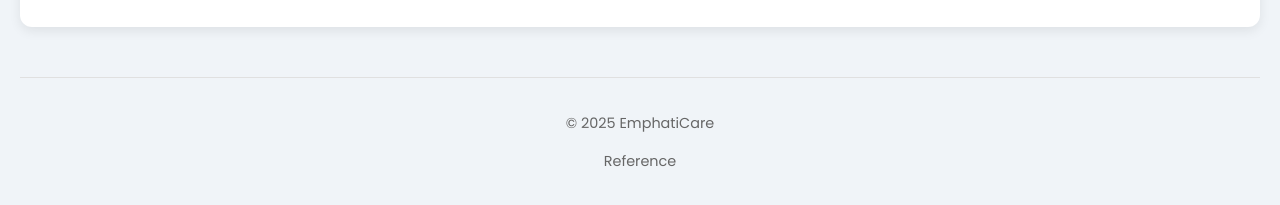
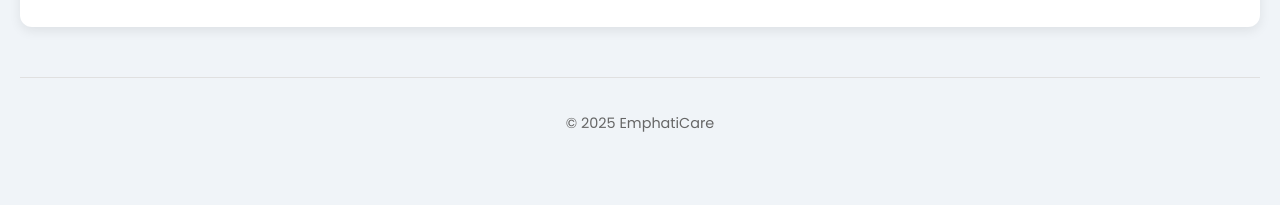
Before and after one commit to charlz623/EmpathiCare, a plain HTML site: page docs/index.html in a window 1280 px wide. Shown: the part 2212-2417 px from the top of the page. After the commit the page ends 2382 px from the top, so only its background shows below. Drawn offline with nearby package versions, Linux system fonts and the light colour scheme.

Commit message:
Update index.html

```diff
--- a/docs/index.html
+++ b/docs/index.html
@@ -144,7 +144,6 @@
          </main>
          <footer>
             <p>&copy; 2025 EmphatiCare</p>
-			<p>Reference</p>
          </footer>
       </div>
    </body>
```
